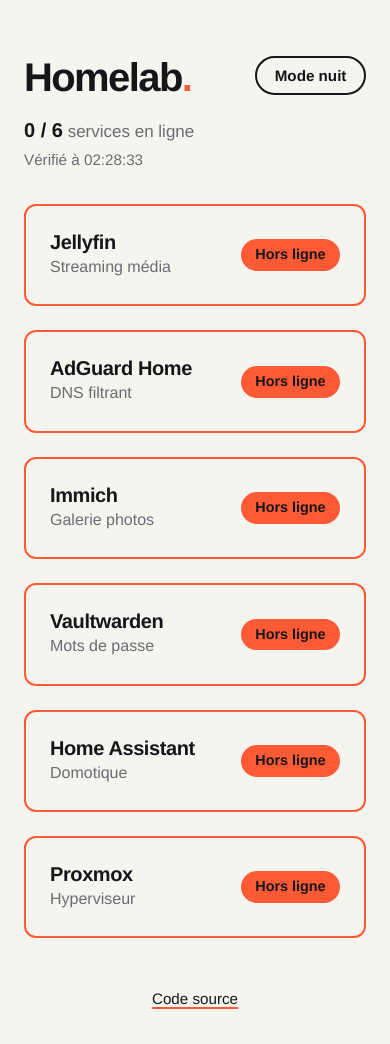
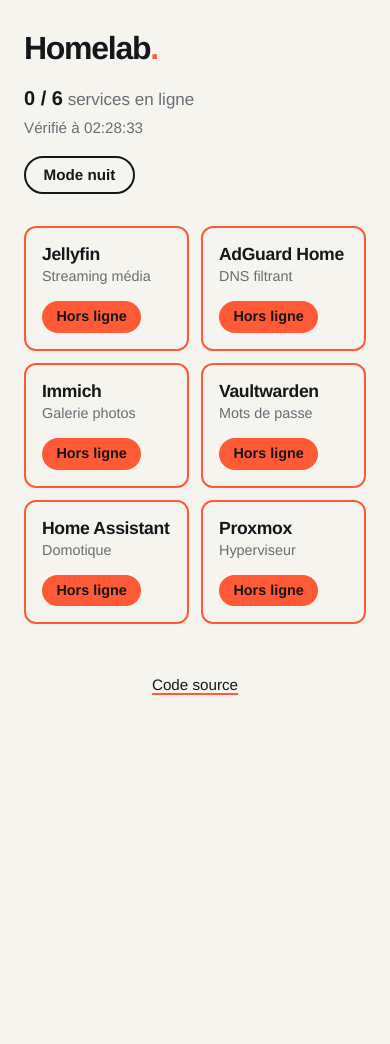
Before and after one commit to titouandup/dashboard-homelab, a PHP site: page / in a window 390 px wide. After the commit the page ends 695 px from the top, so only its background shows below. Run offline with PHP 8.4, Linux system fonts and the light colour scheme; data that the repository does not hold is empty.

Commit message:
Ajout style version téléphone

```diff
--- a/src/style.css
+++ b/src/style.css
@@ -132,3 +132,19 @@ header { position: relative; margin-bottom: 2rem; }
 .ko { border-color: var(--etat); }
 
 footer { margin-top: 3rem; text-align: center; font-size: 0.95rem; }
+
+/* ---------- Petits écrans (téléphone) ---------- */
+@media (max-width: 600px) {
+  body { padding-top: 2rem; }
+
+  /* Le bouton passe sous le texte au lieu de flotter sur le titre */
+  .bouton { position: static; margin-top: 1rem; }
+
+  /* 2 colonnes, cartes toutes identiques : nom, description, puis pastille */
+  .grille { grid-template-columns: repeat(2, 1fr); gap: 0.75rem; }
+  .carte { flex-direction: column; align-items: flex-start; gap: 0.75rem; padding: 1rem; }
+  .carte:hover { padding-left: 1rem; }  /* pas de décalage au toucher */
+  h1 { font-size: 2rem; }
+  h2 { font-size: 1.1rem; }
+  .carte p { font-size: 0.9rem; }
+}
```
